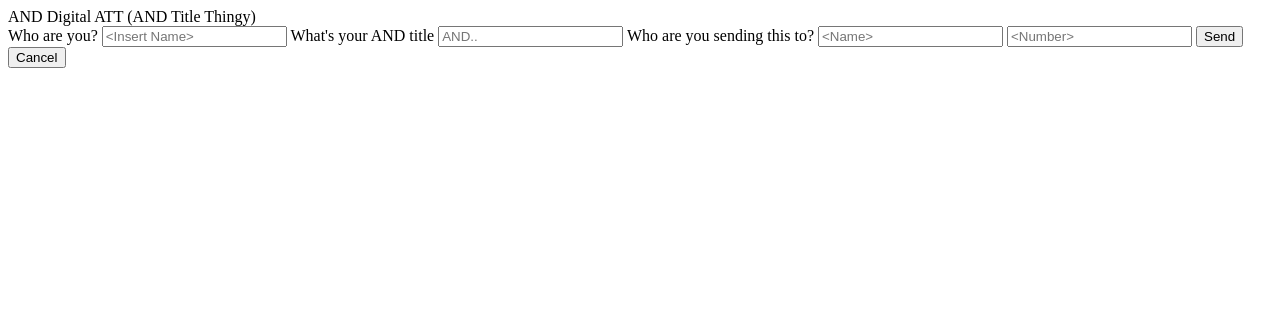
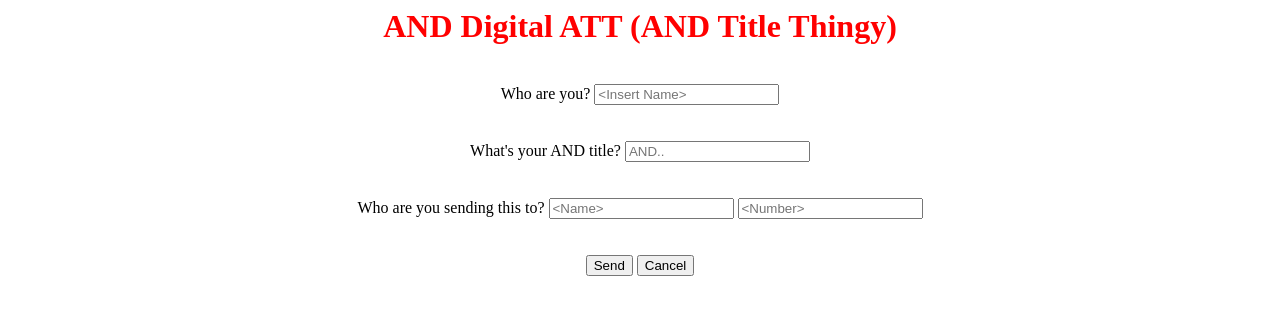
Before and after one commit to Parth097/ATT, a website: page index.html in a window 1280 px wide. Drawn offline with Linux system fonts and the light colour scheme.

Commit message:
Added some styling to the html form

```diff
--- a/index.html
+++ b/index.html
@@ -1,37 +1,59 @@
+<style>
+  h1 {
+    text-align: center;
+    color: red;
+  }
+  p {
+    text-align: center;
+  }
+  div {
+    text-align: center;
+  }
+</style>
 <body>
-    AND Digital     ATT (AND Title Thingy)
+  <div>
+    <div>
+      <h1>AND Digital ATT (AND Title Thingy)</h1>
+    </div>
+    <br />
+    <div>
       <form>
         <label for="SenderName">Who are you?</label>
-        <input id="SenderName" type="text" placeholder="<Insert Name>"/>
-
-        <label for="ANDTitle">What's your AND title</label>
-        <input id="ANDTitle" type="text" placeholder="AND.."/>
-
+        <input id="SenderName" type="text" placeholder="<Insert Name>" />
+        <br />
+        <br />
+        <br />
+        <label for="ANDTitle">What's your AND title?</label>
+        <input id="ANDTitle" type="text" placeholder="AND.." />
+        <br />
+        <br />
+        <br />
         <label for="receiverName">Who are you sending this to?</label>
-        <input id="receiverName" type="text" placeholder="<Name>"/>
+        <input id="receiverName" type="text" placeholder="<Name>" />
         <label for="receiverNum" hidden>Enter phone number</label>
-        <input id="receiverNum" type="tel" placeholder="<Number>"/>
-
+        <input id="receiverNum" type="tel" placeholder="<Number>" />
+        <br />
+        <br />
+        <br />
         <button onclick="sendMessage()">Send</button>
         <button type="reset">Cancel</button>
       </form>
+    </div>
+  </div>
 </body>
 
 <script>
-    function sendMessage(){
-
+  function sendMessage() {
     var senderName = document.getElementById("SenderName").value;
     var andTitle = document.getElementById("ANDTitle").value;
     var receiverName = document.getElementById("receiverName").value;
     var receiverNum = document.getElementById("receiverNum").value;
 
-        var message =
-        {
+    var message = {
       senderName,
       andTitle,
       receiverName,
-            receiverNum
+      receiverNum,
+    };
   }
-
-    };
 </script>
```
Lines whose indentation alone changed are shown as unchanged.
